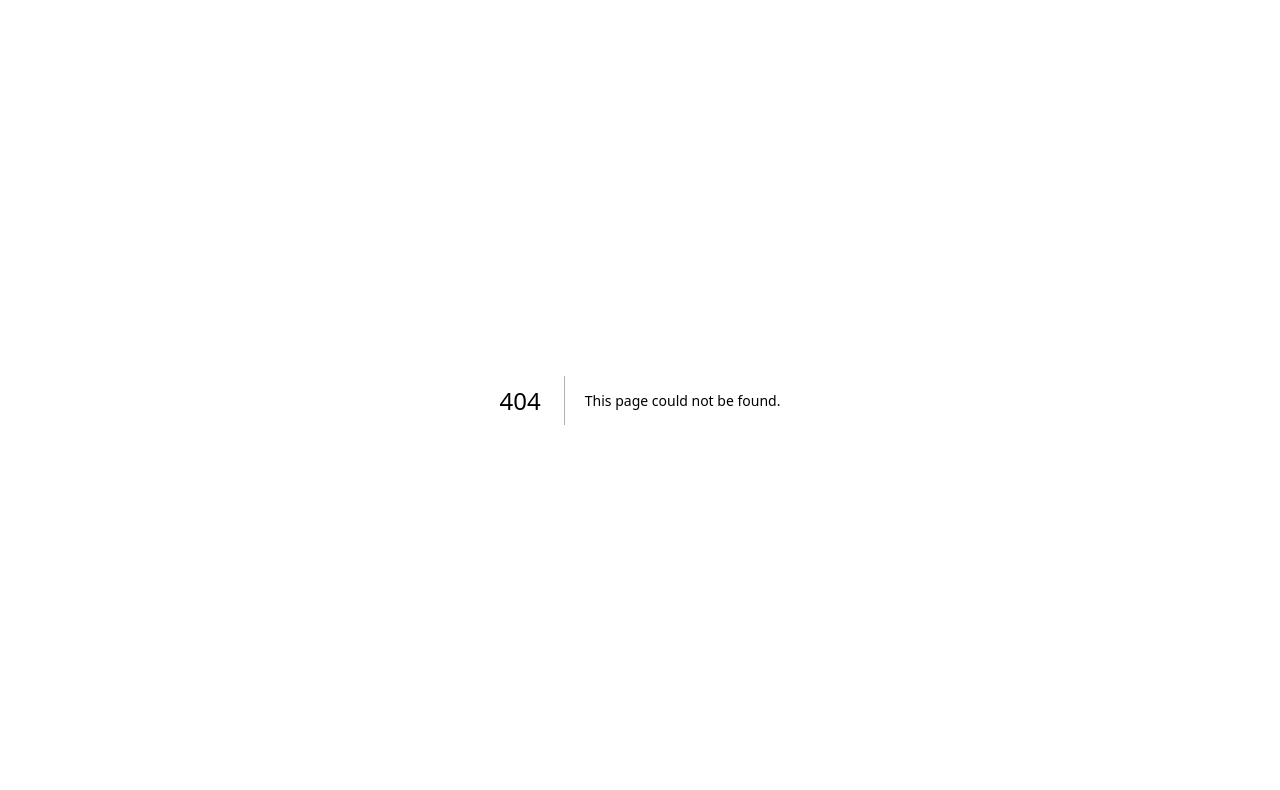
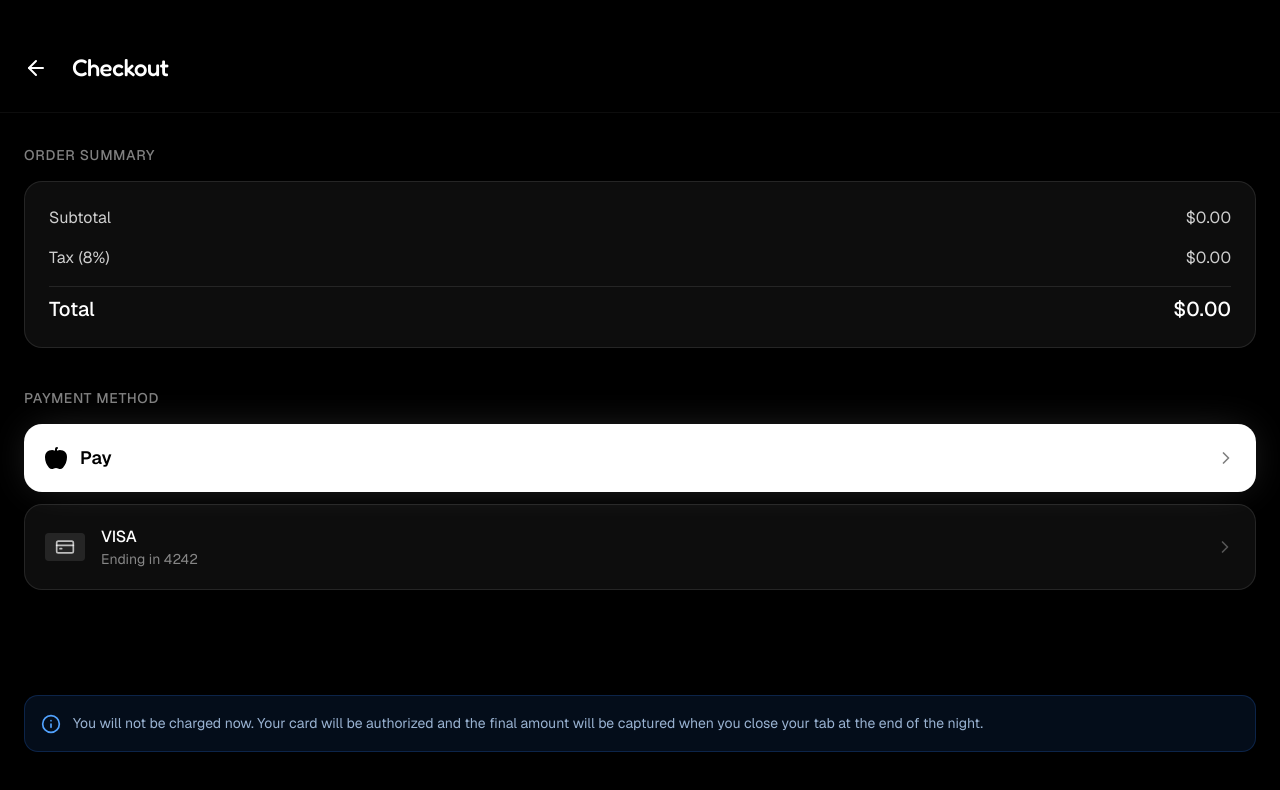
Before and after one commit to bubuding0809/project-bar, a Next.js app: page /payment in a window 1280 px wide. Before the commit this address had no page. Shown: the top 790 px of the page. Built offline with nearby package versions, Linux system fonts and the light colour scheme.

Commit message:
feat: implement M4 Payment screen

```diff
--- /dev/null
+++ b/src/app/payment/page.tsx
@@ -0,0 +1,101 @@
+"use client";
+
+import { useRouter } from "next/navigation";
+import { ArrowLeft, Apple, CreditCard, Info, ChevronRight } from "lucide-react";
+import { useCartStore, selectTotalPrice } from "@/store/useCartStore";
+
+export default function PaymentPage() {
+  const router = useRouter();
+  const subtotal = useCartStore(selectTotalPrice);
+  const tax = subtotal * 0.08;
+  const total = subtotal + tax;
+
+  const handlePayment = () => {
+    router.push("/confirmed");
+  };
+
+  return (
+    <div className="min-h-screen bg-black text-white flex flex-col font-sans selection:bg-rose-500/30">
+      {/* Header */}
+      <header className="px-6 pt-12 pb-6 flex items-center gap-4 sticky top-0 bg-black/80 backdrop-blur-md z-10 border-b border-white/5">
+        <button
+          onClick={() => router.back()}
+          className="p-2 -ml-2 rounded-full hover:bg-white/10 transition-colors"
+          aria-label="Go back"
+        >
+          <ArrowLeft className="w-6 h-6" />
+        </button>
+        <h1 className="text-2xl font-display font-medium tracking-tight">Checkout</h1>
+      </header>
+
+      <main className="flex-1 px-6 py-8 flex flex-col gap-10">
+
+        {/* Order Summary */}
+        <section className="animate-in fade-in slide-in-from-bottom-4 duration-500">
+          <h2 className="text-sm font-medium text-white/50 uppercase tracking-wider mb-4">Order Summary</h2>
+          <div className="bg-white/5 border border-white/10 rounded-2xl p-6 space-y-4">
+            <div className="flex justify-between items-center text-white/80">
+              <span>Subtotal</span>
+              <span>${subtotal.toFixed(2)}</span>
+            </div>
+            <div className="flex justify-between items-center text-white/80">
+              <span>Tax (8%)</span>
+              <span>${tax.toFixed(2)}</span>
+            </div>
+            <div className="h-px bg-white/10 w-full my-2" />
+            <div className="flex justify-between items-center text-xl font-medium">
+              <span>Total</span>
+              <span>${total.toFixed(2)}</span>
+            </div>
+          </div>
+        </section>
+
+        {/* Payment Methods */}
+        <section className="animate-in fade-in slide-in-from-bottom-6 duration-700 fill-mode-both">
+          <h2 className="text-sm font-medium text-white/50 uppercase tracking-wider mb-4">Payment Method</h2>
+          <div className="space-y-3">
+            {/* Apple Pay */}
+            <button
+              onClick={handlePayment}
+              className="w-full bg-white text-black p-5 rounded-2xl flex items-center justify-between group hover:scale-[1.02] active:scale-[0.98] transition-all duration-300 shadow-[0_0_40px_-10px_rgba(255,255,255,0.2)]"
+            >
+              <div className="flex items-center gap-3">
+                <Apple className="w-6 h-6 fill-black" />
+                <span className="font-semibold text-lg">Pay</span>
+              </div>
+              <ChevronRight className="w-5 h-5 opacity-50 group-hover:opacity-100 transition-opacity" />
+            </button>
+
+            {/* Credit Card */}
+            <button
+              onClick={handlePayment}
+              className="w-full bg-white/5 border border-white/10 p-5 rounded-2xl flex items-center justify-between group hover:bg-white/10 active:scale-[0.98] transition-all duration-300"
+            >
+              <div className="flex items-center gap-4">
+                <div className="w-10 h-7 bg-white/10 rounded flex items-center justify-center">
+                  <CreditCard className="w-5 h-5 text-white/70" />
+                </div>
+                <div className="flex flex-col items-start">
+                  <span className="font-medium">VISA</span>
+                  <span className="text-sm text-white/50">Ending in 4242</span>
+                </div>
+              </div>
+              <ChevronRight className="w-5 h-5 text-white/30 group-hover:text-white/70 transition-colors" />
+            </button>
+          </div>
+        </section>
+
+      </main>
+
+      {/* Footer / Alert */}
+      <footer className="px-6 pb-12 pt-6 mt-auto animate-in fade-in slide-in-from-bottom-8 duration-1000 fill-mode-both">
+        <div className="flex items-start gap-3 bg-blue-500/10 border border-blue-500/20 p-4 rounded-xl">
+          <Info className="w-5 h-5 text-blue-400 shrink-0 mt-0.5" />
+          <p className="text-sm text-blue-200/80 leading-relaxed">
+            You will not be charged now. Your card will be authorized and the final amount will be captured when you close your tab at the end of the night.
+          </p>
+        </div>
+      </footer>
+    </div>
+  );
+}
```
